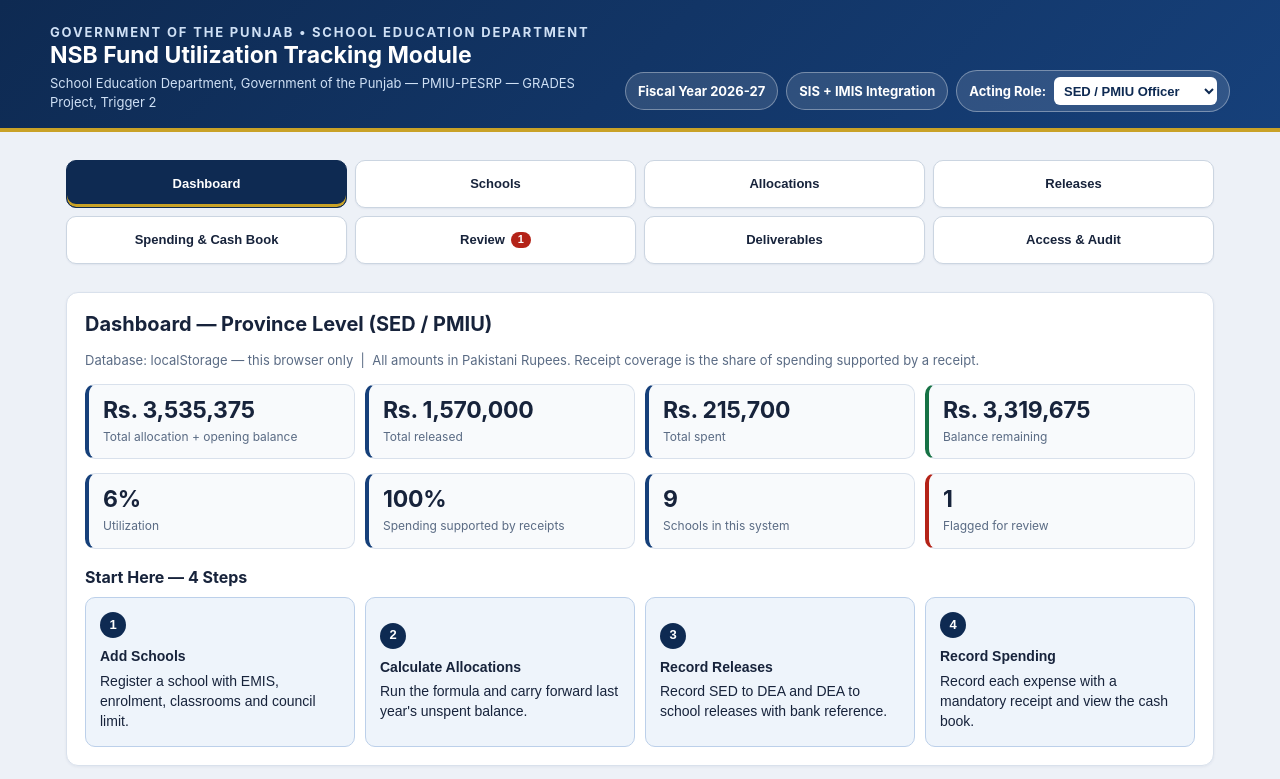
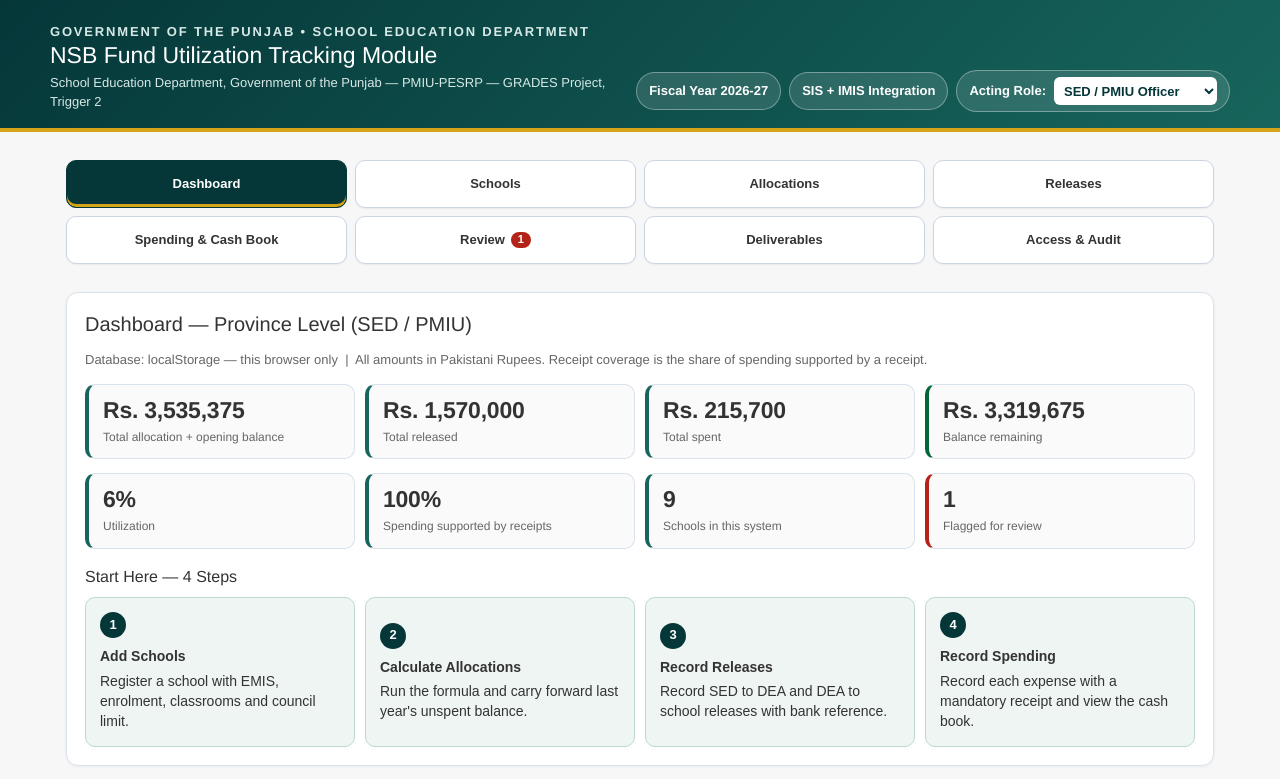
Before and after one commit to joelseoserviceca-sketch/nsb-fund-utilization-module, a plain HTML site: page index.html in a window 1280 px wide. Shown: the top 779 px of the page. Drawn offline with Linux system fonts and the light colour scheme.

Commit message:
Apply School Education Department Punjab colour scheme and font

```diff
--- a/styles.css
+++ b/styles.css
@@ -1,14 +1,16 @@
-/* NSB Fund Utilization Tracking Module — professional government/education look.
-   System fonts only, no external dependencies. */
+/* NSB Fund Utilization Tracking Module — School Education Department, Punjab look.
+   Colours sampled from schools.punjab.gov.pk (15 Nov 2026): header #053739, gold #D5A317,
+   green #006837, ribbon teal #17655C. Font: plain system sans (Helvetica/Arial equivalent) —
+   the site's exact declared stack could not be verified, so the closest visual match is used. */
 :root{
-  --navy:#0e2a52; --navy-2:#16407a; --teal:#0f766e; --gold:#c9a227;
-  --bg:#edf1f7; --card:#ffffff; --ink:#17233b; --muted:#5a6b84; --line:#d9e1ec;
-  --ok:#177245; --ok-bg:#e6f4ec; --warn:#8a5a00; --warn-bg:#fff3d6;
-  --bad:#b42318; --bad-bg:#fdecea; --focus:#2563eb; --radius:12px;
+  --navy:#053739; --navy-2:#17655C; --teal:#006837; --gold:#D5A317;
+  --bg:#f7f7f7; --card:#ffffff; --ink:#333333; --muted:#666666; --line:#d9e1ec;
+  --ok:#006837; --ok-bg:#e6f4ec; --warn:#8a5a00; --warn-bg:#fff3d6;
+  --bad:#b42318; --bad-bg:#fdecea; --focus:#17655C; --radius:12px;
 }
 *{box-sizing:border-box}
 html{scroll-behavior:smooth}
-body{margin:0;font-family:-apple-system,BlinkMacSystemFont,"Segoe UI",Roboto,Arial,Helvetica,sans-serif;background:var(--bg);color:var(--ink);line-height:1.55;font-size:15px}
+body{margin:0;font-family:"Helvetica Neue",Helvetica,Arial,sans-serif;background:var(--bg);color:var(--ink);line-height:1.55;font-size:15px}
 a{color:var(--navy-2)}
 
 /* ---------- Header ---------- */
@@ -17,7 +19,8 @@ header{background:linear-gradient(135deg,var(--navy) 0%,var(--navy-2) 100%);colo
 .brand{flex:1 1 300px;min-width:0}
 .eyebrow{margin:0 0 4px;font-size:11px;font-weight:700;letter-spacing:.14em;text-transform:uppercase;color:#f2d06b}
 .brand h1{font-size:23px;line-height:1.2;margin:0}
-.brand p{margin:5px 0 0;font-size:13px;line-height:1.45;color:#cfe0f5;max-width:560px}
+.brand p{margin:5px 0 0;font-size:13px;line-height:1.45;color:#d7e9e6;max-width:560px}
+h1,h2,h3{font-weight:400}
 .chips{display:flex;align-items:center;gap:8px;flex-wrap:wrap}
 .chip{display:inline-flex;align-items:center;gap:8px;min-height:38px;padding:6px 12px;border:1px solid rgba(255,255,255,.35);border-radius:999px;background:rgba(255,255,255,.12);color:#fff;font-size:13px;font-weight:700;white-space:nowrap}
 .chip select{height:28px;border-radius:6px;border:0;padding:0 6px;font-size:13px;font-weight:600;color:var(--navy);background:#fff;max-width:190px}
@@ -30,7 +33,7 @@ main{max-width:1180px;margin:0 auto;padding:18px 16px 32px}
 /* ---------- Tabs ---------- */
 nav.tabs{display:grid;grid-template-columns:repeat(4,1fr);gap:8px;margin:0 0 18px;position:sticky;top:0;background:var(--bg);padding:10px 0;z-index:5}
 nav.tabs button{min-height:48px;border:1px solid #cbd5e1;background:#fff;border-radius:10px;padding:8px 8px;font-size:13px;font-weight:700;line-height:1.25;cursor:pointer;display:flex;align-items:center;justify-content:center;gap:6px;text-align:center;color:var(--ink);box-shadow:0 1px 2px rgba(15,42,82,.06);transition:background .15s,border-color .15s,transform .05s}
-nav.tabs button:hover:not(:disabled){border-color:var(--navy-2);background:#f0f5fc}
+nav.tabs button:hover:not(:disabled){border-color:var(--navy-2);background:#eef5f3}
 nav.tabs button:active:not(:disabled){transform:translateY(1px)}
 nav.tabs button.active{background:var(--navy);color:#fff;border-color:var(--navy);box-shadow:inset 0 -3px 0 var(--gold)}
 nav.tabs button:disabled{opacity:.42;cursor:not-allowed;box-shadow:none}
@@ -46,15 +49,15 @@ p{line-height:1.55}
 .muted{color:var(--muted);font-size:13px}
 .hint{color:var(--muted);font-size:13px;margin:2px 0 12px}
 .kpis{display:grid;grid-template-columns:repeat(4,1fr);gap:10px;margin:14px 0}
-.kpi{border:1px solid var(--line);border-left:4px solid var(--navy-2);border-radius:10px;padding:12px 14px;background:#f8fafc}
+.kpi{border:1px solid var(--line);border-left:4px solid var(--navy-2);border-radius:10px;padding:12px 14px;background:#fafafa}
 .kpi b{font-size:23px;display:block;line-height:1.2;letter-spacing:-.01em}
 .kpi span{font-size:12px;color:var(--muted);display:block;margin-top:3px}
 .kpi.tone-ok{border-left-color:var(--ok)}
 .kpi.tone-bad{border-left-color:var(--bad)}
 .kpi.tone-warn{border-left-color:#b7791f}
 .steps{display:grid;grid-template-columns:repeat(4,1fr);gap:10px}
-.step{border:1px solid #bcd0ea;background:#eef4fb;border-radius:10px;padding:14px;text-align:left;cursor:pointer;font-size:14px;line-height:1.45;color:var(--ink);transition:background .15s,border-color .15s}
-.step:hover{background:#e2edf9;border-color:var(--navy-2)}
+.step{border:1px solid #bcd8d2;background:#eef5f3;border-radius:10px;padding:14px;text-align:left;cursor:pointer;font-size:14px;line-height:1.45;color:var(--ink);transition:background .15s,border-color .15s}
+.step:hover{background:#dcebe6;border-color:var(--navy-2)}
 .step b{display:block;margin-bottom:4px;font-size:14px}
 .step .step-num{display:inline-flex;align-items:center;justify-content:center;width:26px;height:26px;border-radius:50%;background:var(--navy);color:#fff;font-size:13px;font-weight:700;margin-bottom:8px}
 
@@ -63,7 +66,7 @@ p{line-height:1.55}
 .table-wrap table{border:0}
 table{width:100%;border-collapse:collapse;font-size:13.5px;min-width:560px}
 th,td{border-bottom:1px solid #e2e8f0;padding:9px 8px;text-align:left;vertical-align:top}
-th{background:#eef2f7;font-size:12px;letter-spacing:.02em;white-space:nowrap}
+th{background:#f7f7f7;font-size:12px;letter-spacing:.02em;white-space:nowrap}
 tr:last-child td{border-bottom:0}
 tbody tr:hover{background:#f8fafc}
 
@@ -82,14 +85,14 @@ form{display:grid;grid-template-columns:repeat(3,1fr);gap:12px}
 form>div{min-width:0}
 label{font-size:12px;font-weight:700;display:block;margin-bottom:4px}
 input,select,textarea{width:100%;padding:10px;border:1px solid #b6c2d2;border-radius:8px;font-size:14px;background:#fff;color:var(--ink)}
-input:focus,select:focus,textarea:focus{border-color:var(--navy-2);box-shadow:0 0 0 3px rgba(37,99,235,.18);outline:none}
+input:focus,select:focus,textarea:focus{border-color:var(--navy-2);box-shadow:0 0 0 3px rgba(23,101,92,.18);outline:none}
 input[type="file"]{padding:7px}
 .btn{background:var(--navy);color:#fff;border:0;border-radius:8px;padding:11px 16px;font-weight:700;font-size:14px;cursor:pointer;margin:4px 4px 4px 0;transition:background .15s}
 .btn:hover{background:var(--navy-2)}
 .btn.light{background:#e2e8f0;color:var(--navy)}
 .btn.light:hover{background:#cbd8e8}
 .btn.green{background:var(--ok)}
-.btn.green:hover{background:#12603a}
+.btn.green:hover{background:#00522c}
 .btn.red{background:var(--bad)}
 .btn.red:hover{background:#931b13}
 .btn:disabled{opacity:.5;cursor:not-allowed}
```
